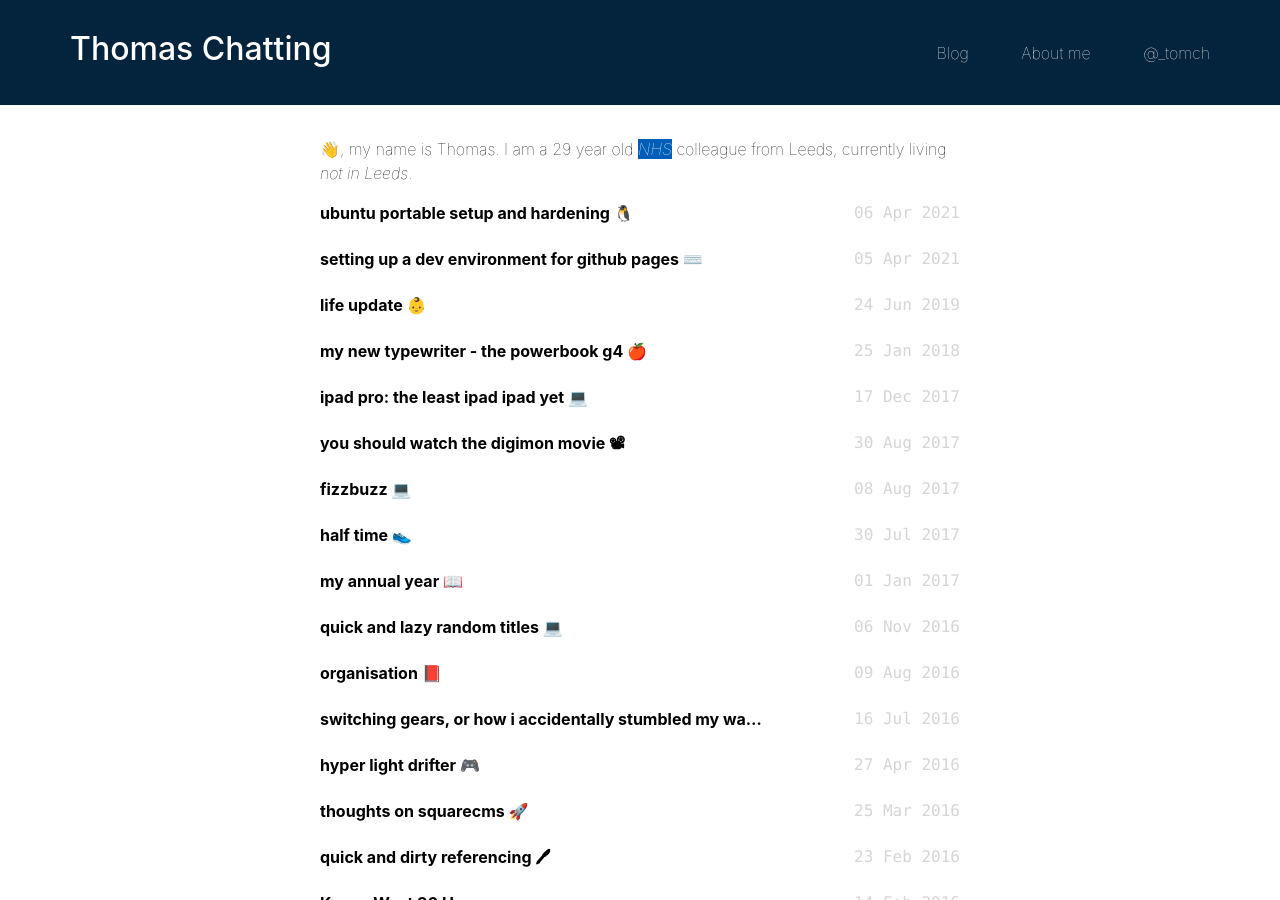
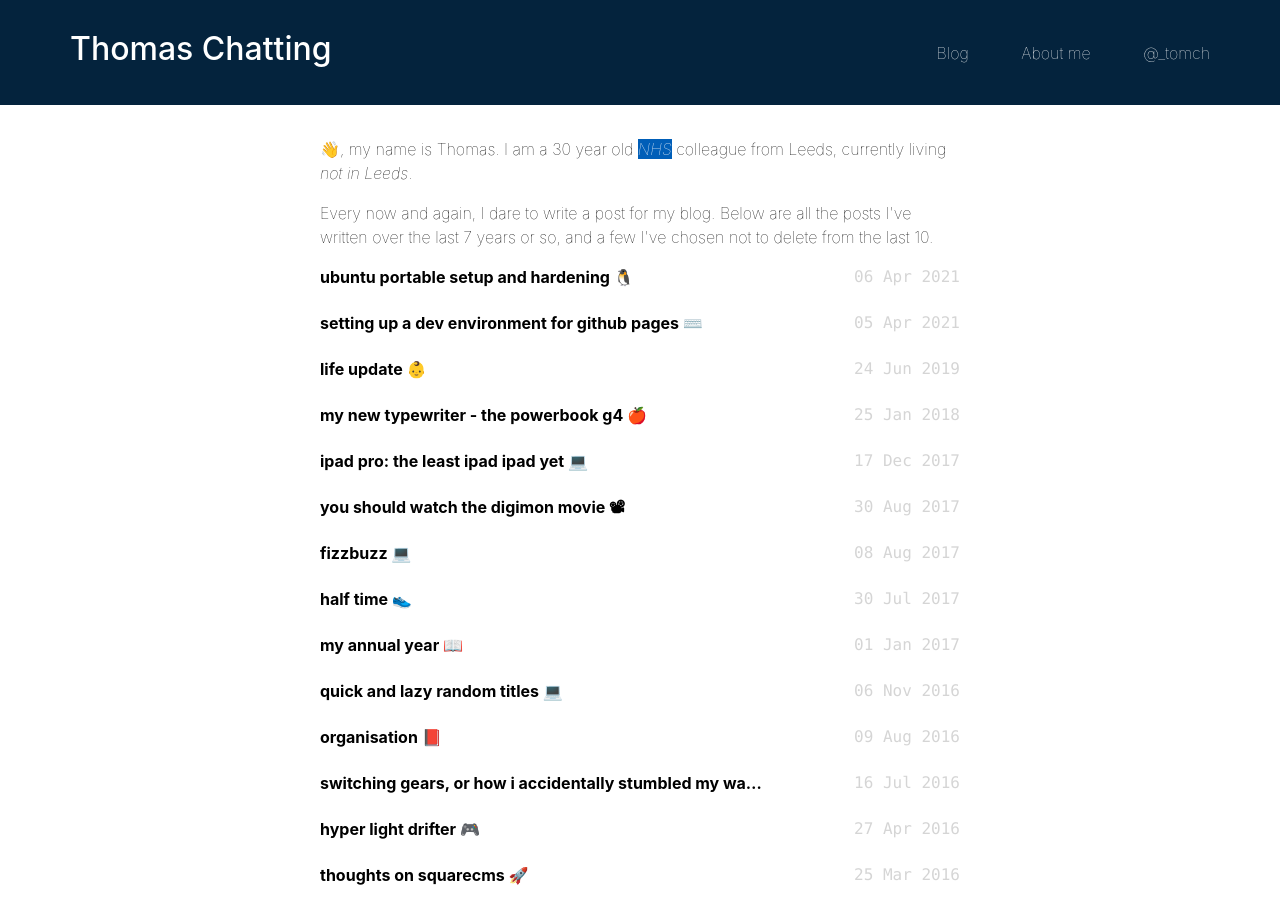
Before and after one commit to tomchatting/tomchatting.github.io, a Jekyll site: the page built from archive.html, in a window 1280 px wide and 900 px high. Built offline with Jekyll 4.4.1, drawn with Linux system fonts in a browser that asks for light colours.

Commit message:
Aged up
* age++
+ bit more blog pre-amble

```diff
--- a/archive.html
+++ b/archive.html
@@ -5,7 +5,9 @@ permalink: /archive/
 ---
 
 <div class=container>
-  <p>👋, my name is Thomas. I am a 29 year old <span class=nhs>NHS</span> colleague from Leeds, currently living <em>not in Leeds</em>.</p>
+  <p>👋, my name is Thomas. I am a 30 year old <span class=nhs>NHS</span> colleague from Leeds, currently living <em>not in Leeds</em>.</p>
+
+  <p>Every now and again, I dare to write a post for my blog. Below are all the posts I've written over the last 7 years or so, and a few I've chosen not to delete from the last 10.</p>
 
   <ul class=posts>
   {% for post in site.posts %}
```
